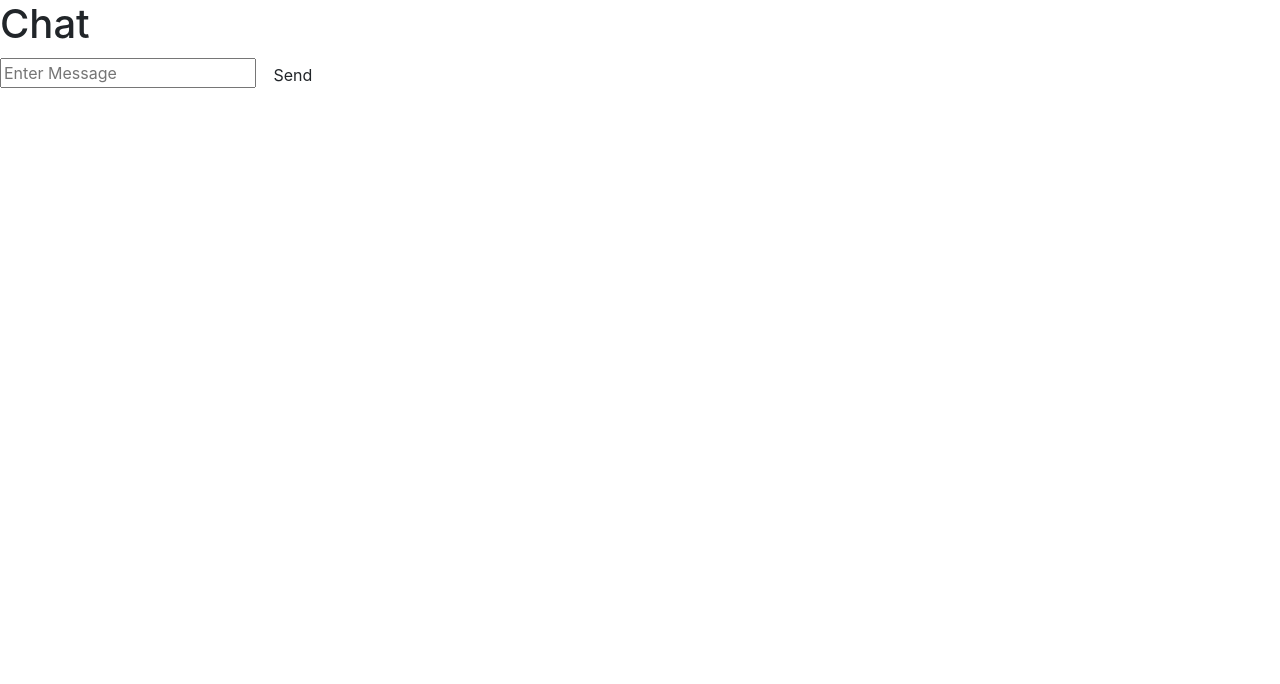
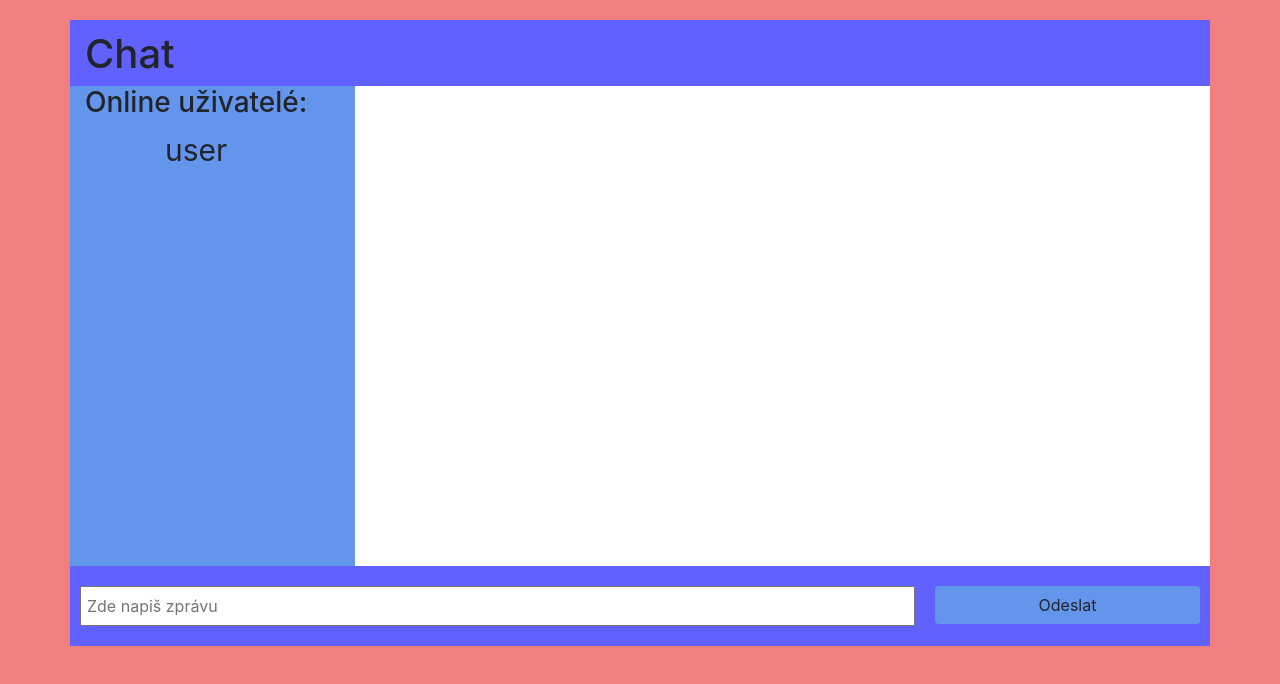
Before and after one commit to it1913/Chat, a website: page public/chat.html in a window 1280 px wide. Drawn offline with nearby package versions, Linux system fonts and the light colour scheme; no server answers.

Commit message:
6. přídání css

```diff
--- a/public/chat.html
+++ b/public/chat.html
@@ -10,16 +10,38 @@
     <!-- Bootstrap CSS -->
     <link rel="stylesheet" href="https://stackpath.bootstrapcdn.com/bootstrap/4.3.1/css/bootstrap.min.css"
         integrity="sha384-ggOyR0iXCbMQv3Xipma34MD+dH/1fQ784/j6cY/iJTQUOhcWr7x9JvoRxT2MZw1T" crossorigin="anonymous">
+	<link rel="stylesheet" href="./css/style.css">
     </head>
 
-<body>
+<body class="other">
+    <div class="container-fluid">
+        <div class="container main">
             <h1>Chat</h1>
+            <div class="row range">
+                <div class="col-sm-3 left-side">
+                    <h3>Online uživatelé:</h3>
+                    <ul id="users">
+                        <ol>user</ol>
+                    </ul>
+                </div>
+                <div class="col-sm-9 right-side">
+
                     <div class="chat-message"></div>
-    <div class="chat-form-container">
+                </div>
+
+
+            </div>
+            <div class="form-container">
                 <form id="chat-form">
-            <input id="msg" type="text" placeholder="Enter Message" required autocomplete="off" />
-            <button class="btn"> Send</button>
+                    <div class="row">
+                        <div class="col-sm-9 txt-btn">
+                            <input id="msg" type="text" placeholder="Zde napiš zprávu" required autocomplete="off" />
+                        </div>
+                        <div class="col-sm-3 txt-btn">
+                            <button class="btn"> Odeslat</button>
+                        </div>
                 </form>
+            </div>
         </div>
         <!-- Optional JavaScript -->
         <!-- jQuery first, then Popper.js, then Bootstrap JS -->
--- /dev/null
+++ b/public/css/style.css
@@ -0,0 +1,66 @@
+.main{
+    background-color: rgb(97, 97, 255);
+    margin-top: 20px;
+    padding-top: 10px;
+    text-align: left;
+}
+
+.chat-message{
+    background-color: rgb(190, 176, 253);
+    margin-top: 20px;
+    margin-bottom: 20px;
+}
+
+.right-side{
+    background-color: white;
+    height: 60vh;
+max-height: 60vh;
+}
+
+.left-side{
+    background-color: cornflowerblue;
+    height: 60vh;
+max-height: 60vh;
+}
+
+ul{
+    font-size: 30px;
+}
+
+.meta{
+    color: grey;
+    margin: 5px;
+}
+
+.text{
+    font-size: 20px;
+    margin: 5px;
+}
+
+.other{
+    background-color: lightcoral;
+}
+
+.range{
+height: 60vh;
+max-height: 60vh;
+}
+
+input[type='text'] {
+	font-size: 16px;
+	padding: 5px;
+	height: 40px;
+	flex: 1;
+    width: 90%;
+}
+
+.txt-btn{
+    padding: 20px 10px;
+}
+
+.btn{
+    background-color: cornflowerblue;
+    width: 100%;
+}
+
+#msg{width: 100%;}
--- a/utils/users.js
+++ b/utils/users.js
@@ -19,7 +19,7 @@ function userLeave(id){
 }
 
 function getUsers(){
-    re
+    return users.filter(user => room);
 }
 
 module.exports = {
```
Lines whose indentation alone changed are shown as unchanged.
